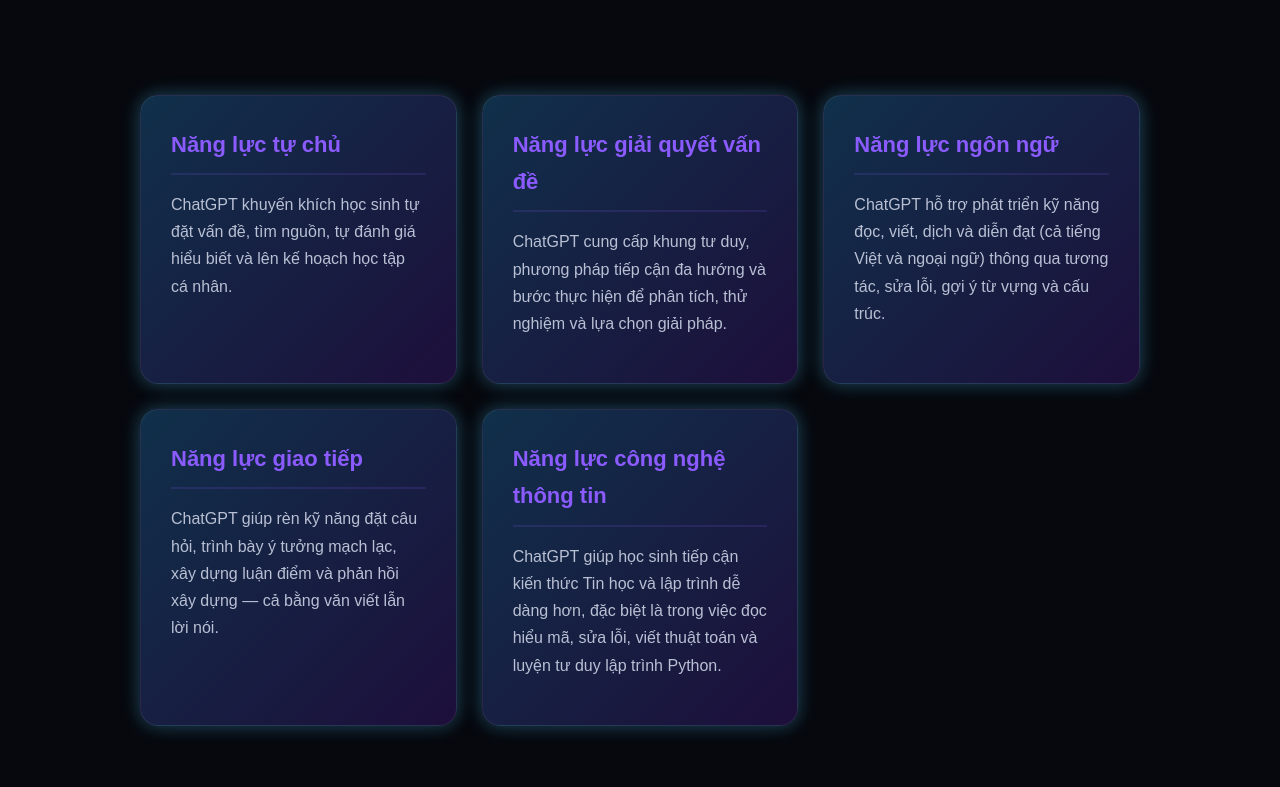
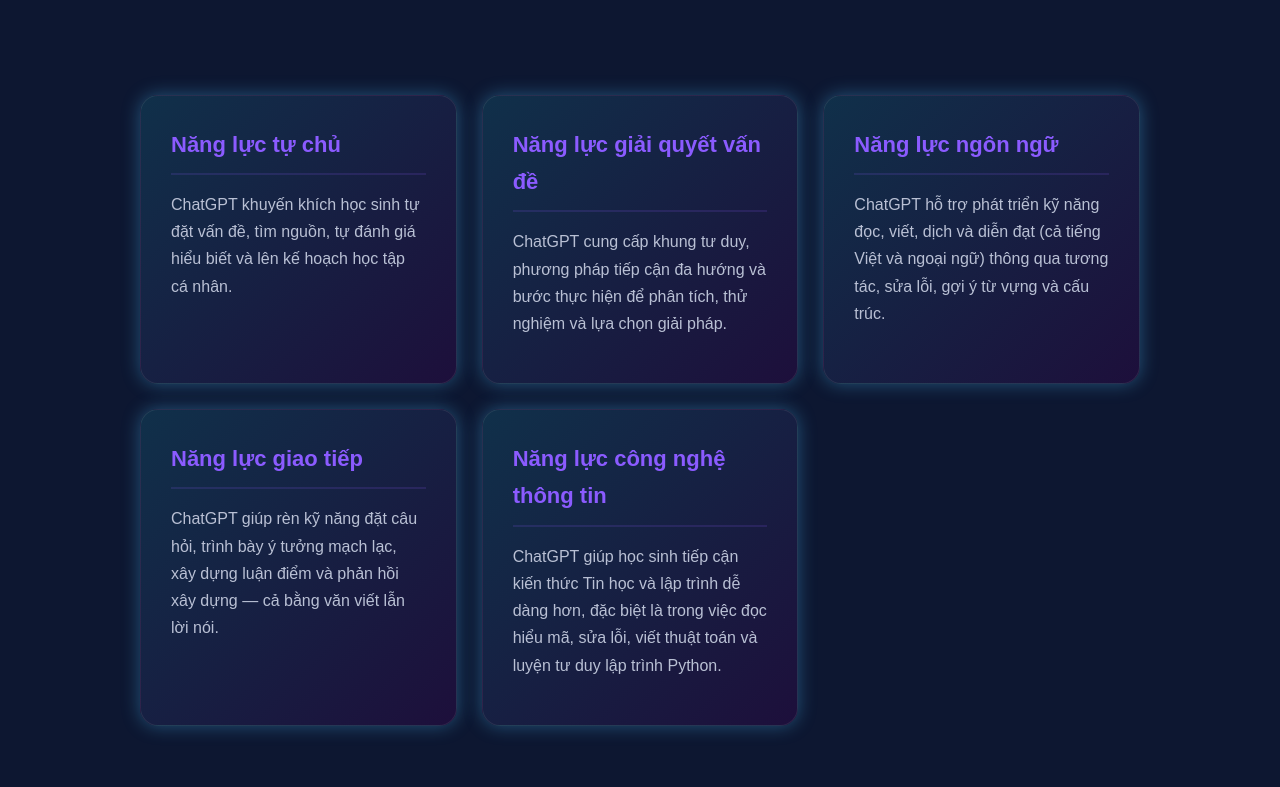
Before and after one commit to nghiem241208-code/web-su-dung-nang-cap, a plain HTML site: page muc2.html in a window 1280 px wide. Shown: the part 286-1073 px from the top of the page. Drawn offline with Linux system fonts and the light colour scheme.

Commit message:
muc2.html

```diff
--- a/muc2.html
+++ b/muc2.html
@@ -10,8 +10,9 @@
     /*  STYLE B: AI MODERN (NEON GRADIENT)  */
     /* ==================================== */
     :root{
-        --bg-dark:#06080d;
-        --bg-card:#0d1117;
+
+        --bg-dark: #0d1731 ;
+        --bg-card: #0d1731 ;
         --neon-blue:#4dc3ff;
         --neon-purple:#8b5bff;
         --text-light:#e9ecf8;
```
